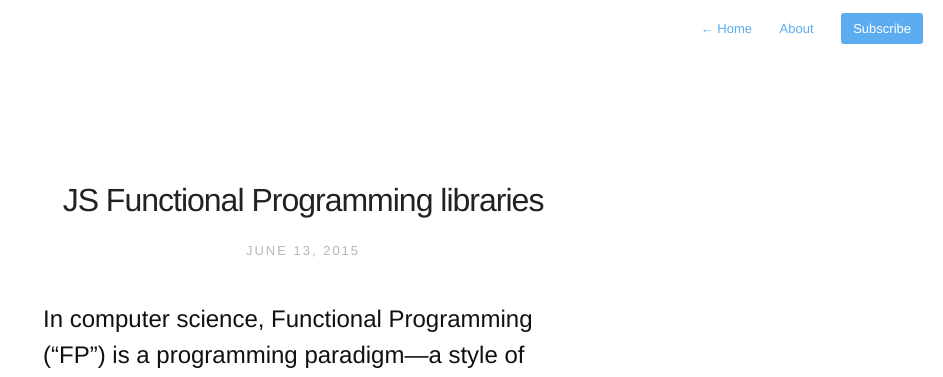
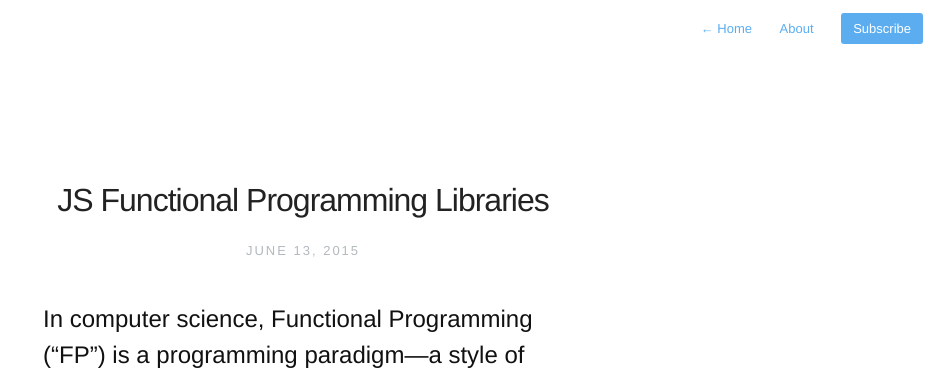
Before and after one commit to nickbalestra/nickbalestra.github.io, a Jekyll site: the page built from _posts/2015-06-13-javascript-functional-libraries.md, in a window 1280 px wide and 900 px high. Shown: the top 377 px of the window, without its empty margins (337-1280 px from the left). Built offline with Jekyll 4.4.1, drawn with Linux system fonts in a browser that asks for light colours; nearby versions of some CDN libraries; Markdown is read by kramdown in place of the engine named in the settings.

Commit message:
uppercase fix

```diff
--- a/_posts/2015-06-13-javascript-functional-libraries.md
+++ b/_posts/2015-06-13-javascript-functional-libraries.md
@@ -1,5 +1,5 @@
 ---
-title: JS Functional Programming libraries
+title: JS Functional Programming Libraries
 date: 2015-06-13
 description: From underscore to lodash and Ramda, from chaining to composition and auto-currying
 ---
```
